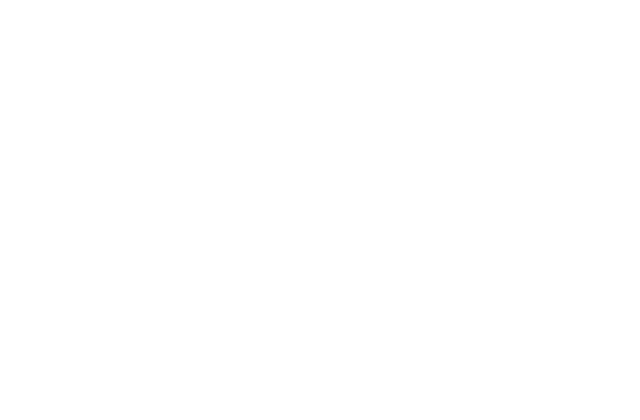
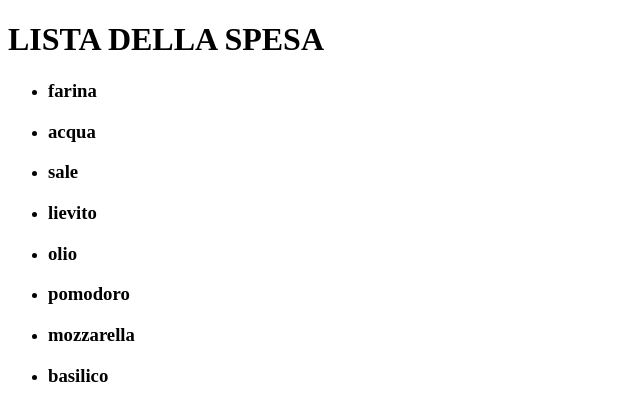
Before and after one commit to Fabio9494/js-lista-spesa, a plain HTML site: page index.html in a window 1280 px wide. Shown: the whole page, without its empty margins (0-640 px from the left). Drawn offline with Linux system fonts and the light colour scheme.

Commit message:
created shopping list

```diff
--- a/index.html
+++ b/index.html
@@ -6,6 +6,8 @@
     <title>Document</title>
 </head>
 <body>
-
+    <h1>LISTA DELLA SPESA</h1>
+    <ul id="shopping_list"></ul>
+    <script type="text/javascript" src="./js/script.js"></script>
 </body>
 </html>
--- a/js/script.js
+++ b/js/script.js
@@ -0,0 +1,10 @@
+let list_doc = document.getElementById("shopping_list");
+let list = ["farina","acqua","sale","lievito","olio","pomodoro","mozzarella","basilico"];
+let i=0;
+
+while(i<list.length){
+    let li=document.createElement("li");
+    li.innerHTML="<h3>"+list[i]+"<h3>";
+    list_doc.appendChild(li);
+    i++;
+}
```
